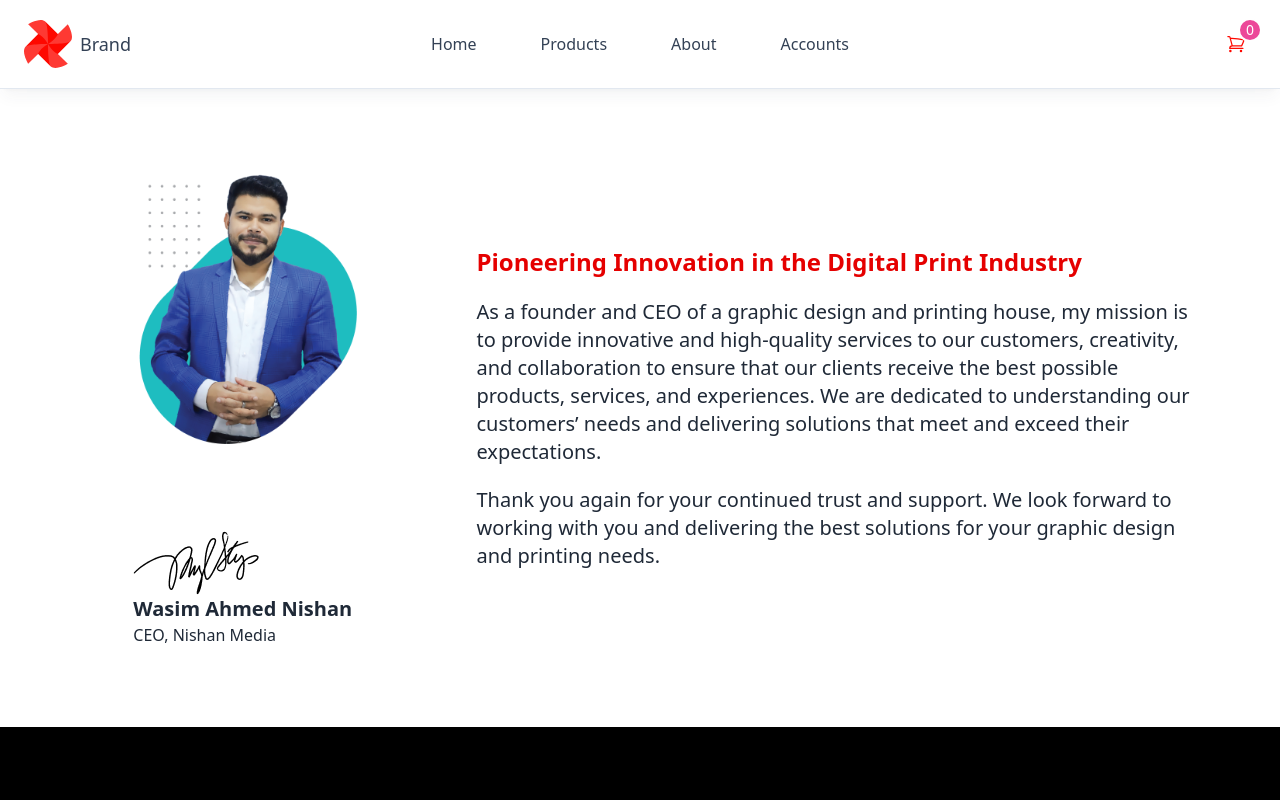
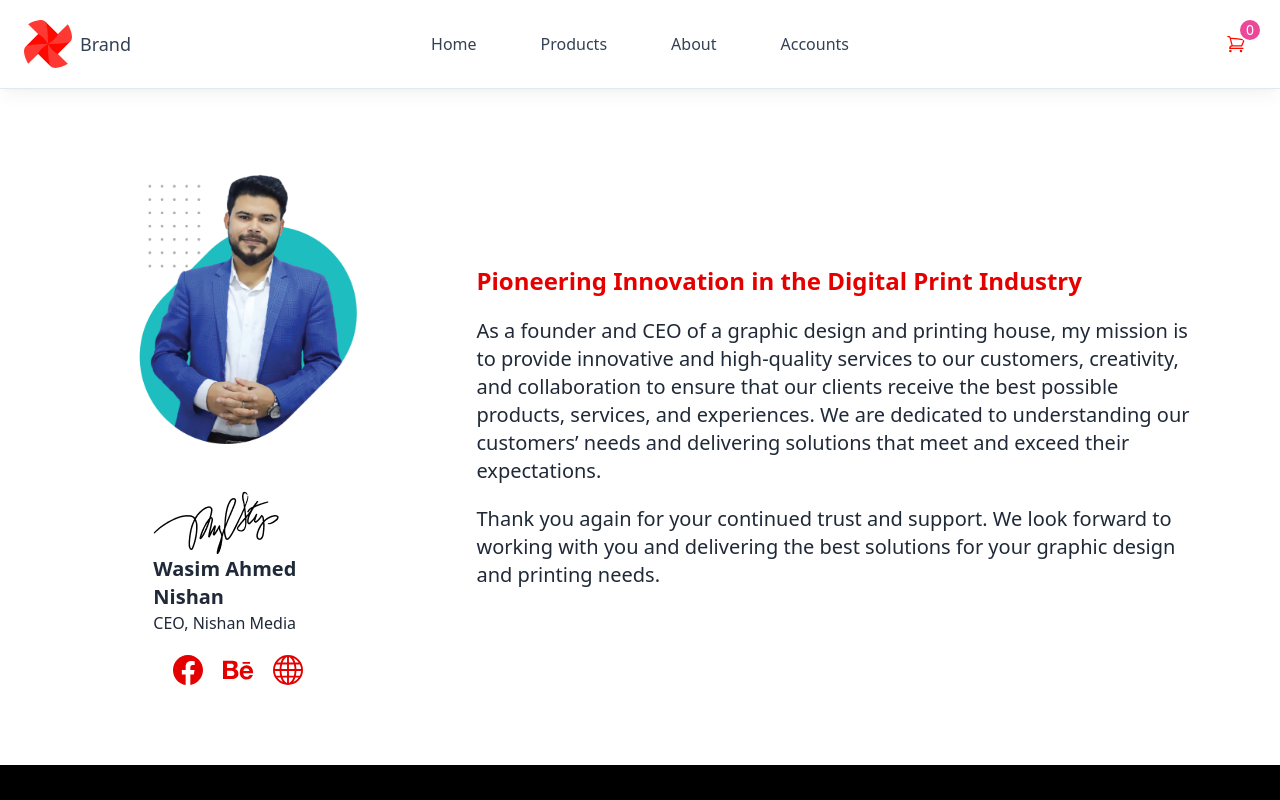
Before and after one commit to Soikotdeb/nishans-media-client, a React (Vite) app: page /about in a window 1280 px wide. Shown: the top 800 px of the page. Built offline with nearby package versions, Linux system fonts and the light colour scheme.

Commit message:
update banner section

```diff
--- a/src/Pages/AboutUs/Banner/Banner.jsx
+++ b/src/Pages/AboutUs/Banner/Banner.jsx
@@ -1,3 +1,4 @@
+import { BsBehance, BsFacebook, BsGlobe } from "react-icons/bs";
 import nishanImage from "../../../assets/Nishans.png";
 import signature from "../../../assets/signature.png";
 
@@ -5,13 +6,18 @@ import signature from "../../../assets/signature.png";
 const Banner = () => {
     return (
         <div className="w-11/12 mx-auto">
-            <div className="md:flex items-center">
+            <div className="md:flex items-center justify-center">
                 <div className="w-full md:w-1/3 md:p-20 p-10">
                     <img className="" src={nishanImage} alt="" />
-                    <div className="mt-20">
+                    <div className="mt-10 px-5">
                         <img src={signature} alt="" />
                         <h3 className="text-xl font-bold">Wasim Ahmed Nishan</h3>
                         <p>CEO, Nishan Media</p>
+                    </div>
+                    <div className="flex gap-5 px-10 mt-5">
+                        <a href="https://www.facebook.com/wasimnishans/"><BsFacebook className='text-primary text-3xl'/></a>
+                        <a href="https://www.behance.net/nishansmedia"><BsBehance className='text-primary text-3xl'/></a>
+                        <a href="http://www.creationit.info/"><BsGlobe className='text-primary text-3xl'/></a>
                     </div>
                 </div>
                 <div className="p-8 relative md:w-2/3 w-full">
```
